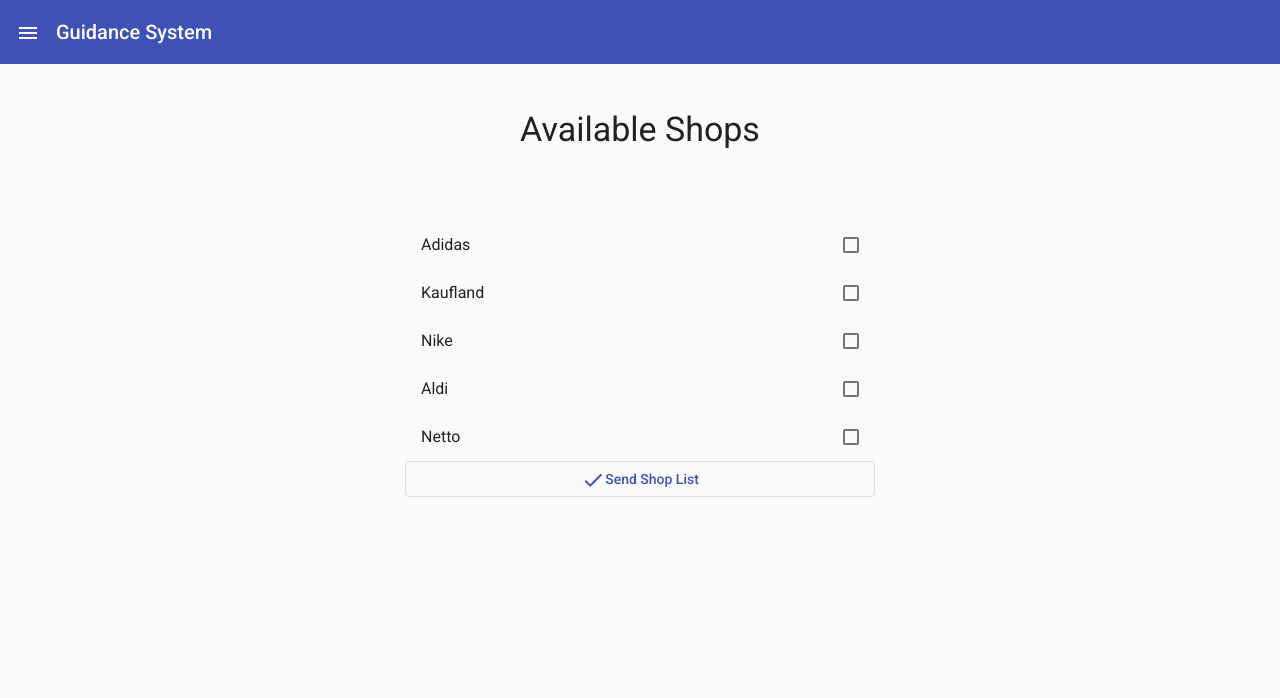
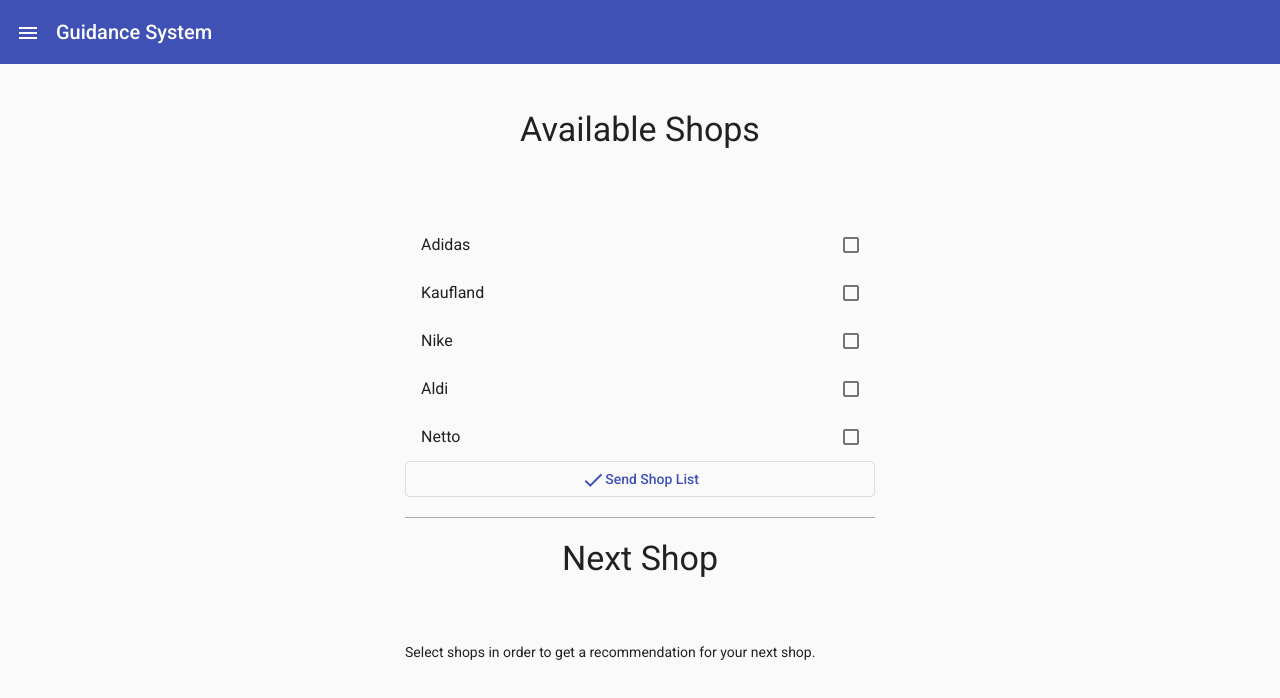
Before and after one commit to seedrix/SmartCities, an Angular app in the folder frontend/: page /list in a window 1280 px wide. Shown: the top 698 px of the page. Built offline with nearby package versions, Linux system fonts and the light colour scheme.

Commit message:
next shop

```diff
--- a/frontend/src/app/list/list.component.html
+++ b/frontend/src/app/list/list.component.html
@@ -23,5 +23,14 @@
         </div>
     </div>
 
+    <mat-divider></mat-divider>
+
+    <div class="row">
+        <div class="col">
+            <h3 class="mat-display-1 text-center">Next Shop</h3>
+            Select shops in order to get a recommendation for your next shop.
+        </div>
+    </div>
+
 
 </div>
--- a/frontend/src/app/list/list.component.scss
+++ b/frontend/src/app/list/list.component.scss
@@ -6,6 +6,12 @@
     width: 100%;
 }
 
+mat-divider {
+    margin-top: 20px;
+    margin-bottom: 20px;
+    border-top-color: darkgray;
+}
+
 .spacer {
     flex: 1 1 auto;
 }
--- a/frontend/src/index.html
+++ b/frontend/src/index.html
@@ -8,6 +8,7 @@
   <link rel="icon" type="image/x-icon" href="favicon.ico">
   <link href="https://fonts.googleapis.com/css?family=Roboto:300,400,500&display=swap" rel="stylesheet">
   <link href="https://fonts.googleapis.com/icon?family=Material+Icons" rel="stylesheet">
+  <link href="https://fonts.googleapis.com/css2?family=Roboto:wght@300&display=swap" rel="stylesheet">
 </head>
 <body class="mat-typography">
   <app-root></app-root>
--- a/frontend/src/styles.scss
+++ b/frontend/src/styles.scss
@@ -5,3 +5,5 @@
 
 /* Importing Bootstrap SCSS file. */
 @import '~bootstrap/scss/bootstrap';
+
+@import '~@angular/material/theming';
```
